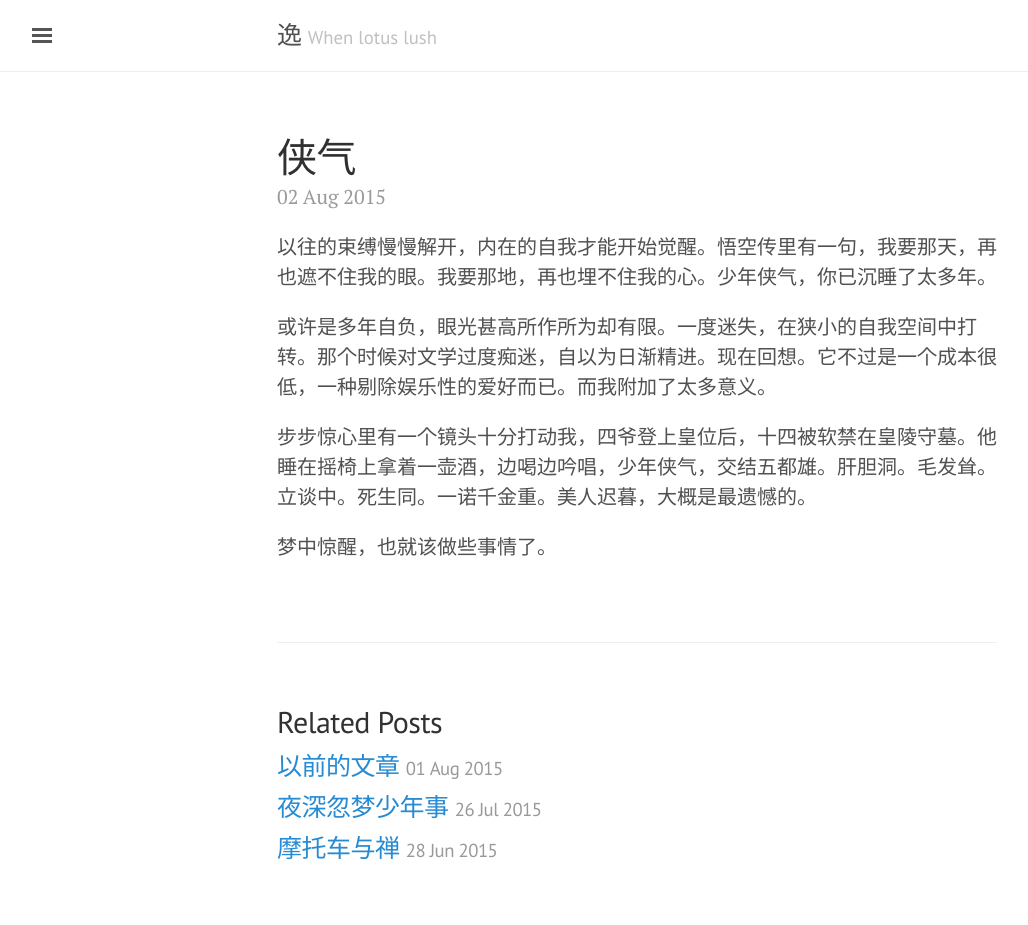
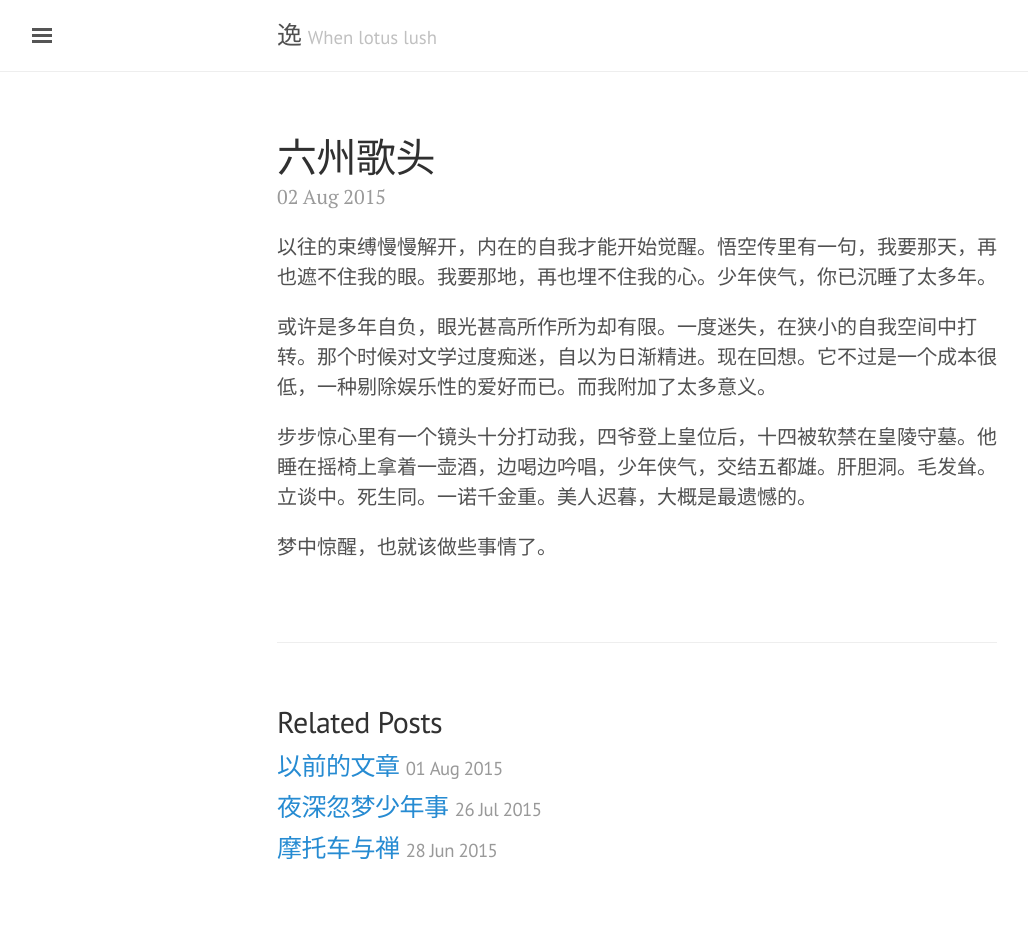
Before and after one commit to literblog/literblog.github.com, a Jekyll site: the page built from _posts/2015-08-02-chivalrous.md, in a window 1280 px wide. Shown: the whole page, without its empty margins (3-1031 px from the left). Built offline with Jekyll 4.4.1, drawn with Linux system fonts in a browser that asks for light colours; comment, search, counter and statistics services are not loaded.

Commit message:
Update 2015-08-02-chivalrous.md

```diff
--- a/_posts/2015-08-02-chivalrous.md
+++ b/_posts/2015-08-02-chivalrous.md
@@ -1,7 +1,7 @@
 ---
 layout: post
 category: past
-title: 侠气
+title: 六州歌头
 tagline:
 tags:
 ---
```
